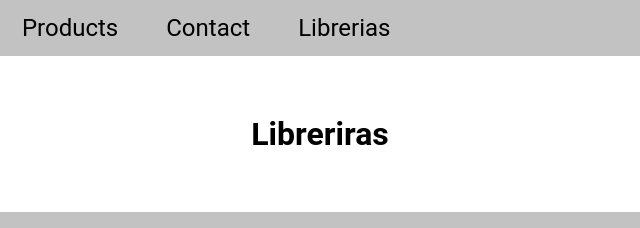
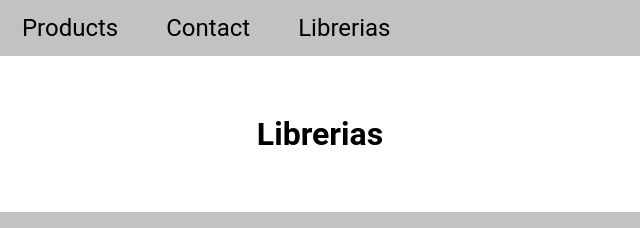
Before and after one commit to Drako01/javascript---57705, a plain HTML site: page librerias.html in a window 1280 px wide. Shown: the top 228 px of the page, 320-960 px from the left. Drawn offline with Linux system fonts and the light colour scheme; some packages are replaced by stand-ins of ours; a script that the page names is missing.

Commit message:
Clase 15

```diff
--- a/librerias.html
+++ b/librerias.html
@@ -15,7 +15,7 @@
     <header id="header"></header>
     <button id="toggle-button">Cambiar a modo oscuro</button>
     <main>
-        <h1>Libreriras</h1>
+        <h1>Librerias</h1>
         <section>
             <button id="boton" class="button_grey">Click</button>
         </section>
```
